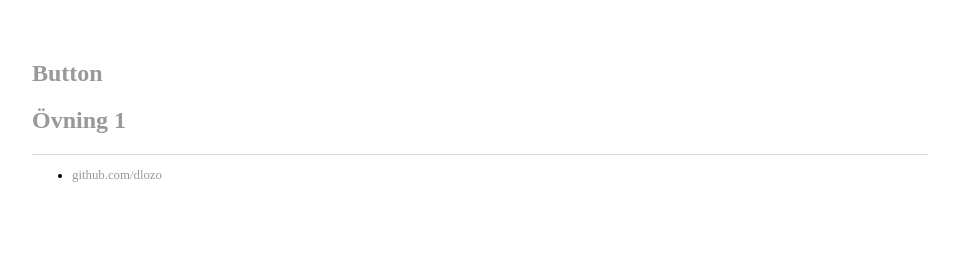
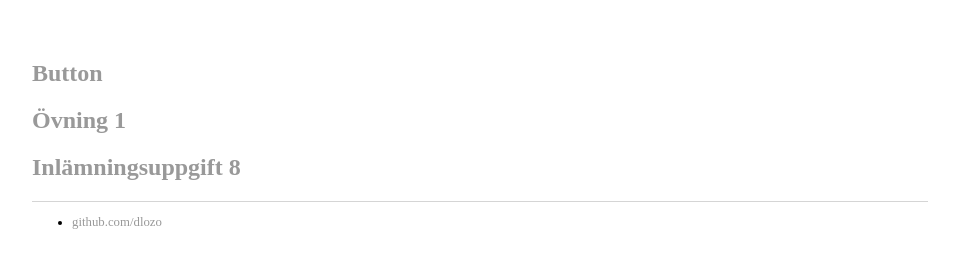
Before and after one commit to Devovic/dlozo.github.io, a plain HTML site: page index.html in a window 1280 px wide. Shown: the whole page, without its empty margins (160-1119 px from the left). Drawn offline with Linux system fonts and the light colour scheme.

Commit message:
Update index.html

```diff
--- a/index.html
+++ b/index.html
@@ -8,6 +8,7 @@
 	<body>
 		<h2><a href="/buttonPage.html">Button</a></h2>
 		<h2><a href="/Övning1.html">Övning 1</a></h2>
+		<h2><a href="/Inlämningsuppgift8.html">Inlämningsuppgift 8</a></h2>
 		<footer>
     		<ul>
         		<li><a href="https://github.com/dlozo">github.com/dlozo</a></li>
```
